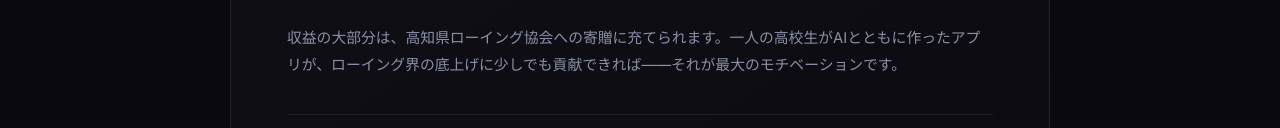
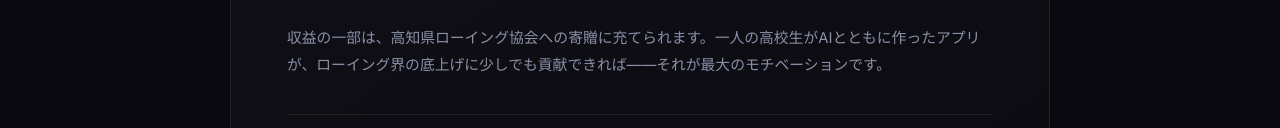
Before and after one commit to Aho0526/RowPilot-Support, a plain HTML site: page index.html in a window 1280 px wide. Shown: the part 3643-3771 px from the top of the page. Drawn offline with Linux system fonts and the light colour scheme.

Commit message:
Update index.html

```diff
--- a/index.html
+++ b/index.html
@@ -211,7 +211,7 @@
             「PM5との Bluetooth 通信は本当に難しかった。AIと何日も話し合っても解決しない壁にぶつかり、諦め半分で Concept2 本社にメールを送ったら、エンジニアの Ryan
             さんが親身に手伝ってくれた。最終的に9台のエルゴに同時メニューを送り、8台で相互通信を成功させることができました。」
           </div>
-          <p>収益の大部分は、高知県ローイング協会への寄贈に充てられます。一人の高校生がAIとともに作ったアプリが、ローイング界の底上げに少しでも貢献できれば——それが最大のモチベーションです。</p>
+          <p>収益の一部は、高知県ローイング協会への寄贈に充てられます。一人の高校生がAIとともに作ったアプリが、ローイング界の底上げに少しでも貢献できれば——それが最大のモチベーションです。</p>
         </div>
         <div class="story-footer">
           <div class="dev-info">
```
